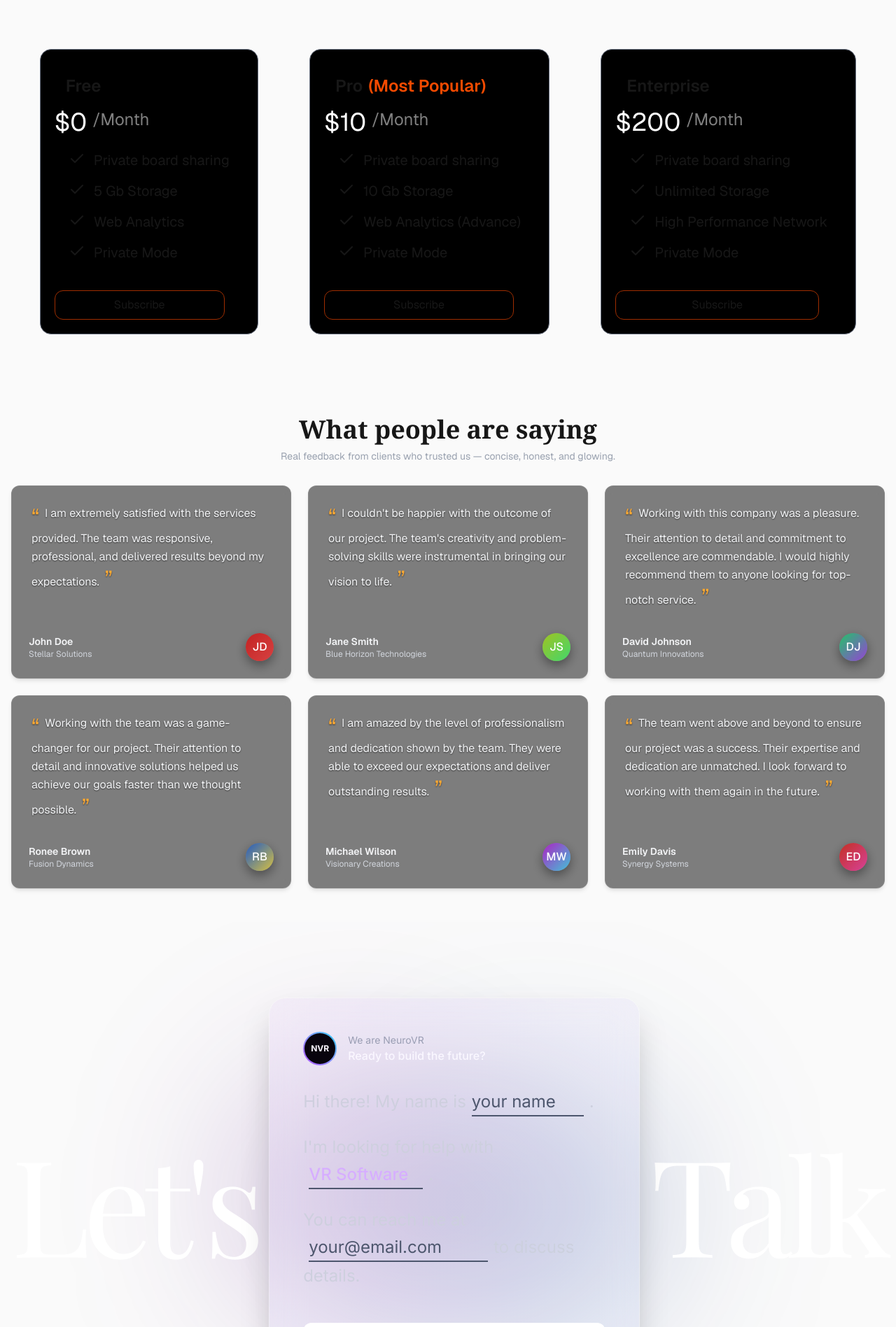
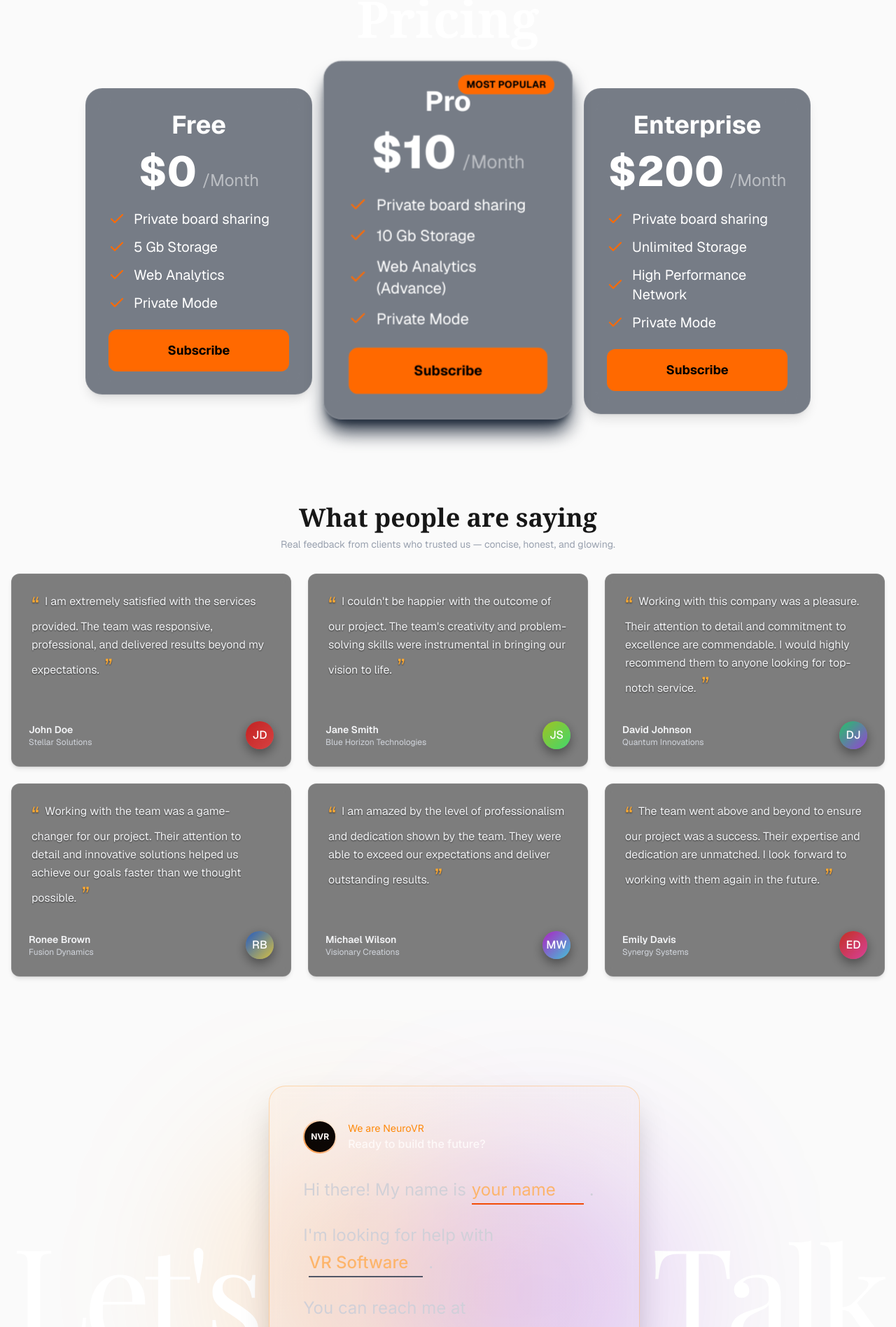
Before and after one commit to wahb-amir/VR, a Next.js app: page / in a window 1280 px wide. Shown: the part 2003-3900 px from the top of the page at 70% size. Built offline with nearby package versions, Linux system fonts and the light colour scheme.

Commit message:
theme change

```diff
--- a/app/Components/Contact.js
+++ b/app/Components/Contact.js
@@ -1,16 +1,19 @@
-'use client'
-import React, { useState } from 'react';
-import { Playfair_Display, Inter } from 'next/font/google';
+"use client";
+import React, { useState } from "react";
+import { Playfair_Display, Inter } from "next/font/google";
 
-const playfair = Playfair_Display({ subsets: ['latin'], weight: ['400', '600'] });
-const inter = Inter({ subsets: ['latin'] });
+const playfair = Playfair_Display({
+  subsets: ["latin"],
+  weight: ["400", "600"],
+});
+const inter = Inter({ subsets: ["latin"] });
 
 const NeuroContact = () => {
   const [formData, setFormData] = useState({
-    name: '',
-    email: '',
-    interest: 'VR Development',
-    details: ''
+    name: "",
+    email: "",
+    interest: "VR Development",
+    details: "",
   });
 
   const [isSubmitting, setIsSubmitting] = useState(false);
@@ -31,37 +34,44 @@ const NeuroContact = () => {
   };
 
   return (
-    <section className={`min-h-screen bg-transparent text-white flex items-center justify-center overflow-hidden relative z-10 ${inter.className}`} id='contact'>
-
-      <div className="absolute top-1/4 left-1/4 w-96 h-96 bg-purple-900/20 rounded-full blur-[120px] pointer-events-none" />
-      <div className="absolute bottom-1/4 right-1/4 w-96 h-96 bg-blue-900/20 rounded-full blur-[120px] pointer-events-none" />
+    <section
+      className={`min-h-screen text-white flex items-center justify-center overflow-hidden relative z-10 ${inter.className}`}
+      id="contact"
+    >
+      <div className="absolute top-1/4 left-1/4 w-96 h-96 bg-orange-400/20 rounded-full blur-[120px] pointer-events-none" />
+      <div className="absolute bottom-1/4 right-1/4 w-96 h-96 bg-purple-700/20 rounded-full blur-[120px] pointer-events-none" />
 
       <div className="container mx-auto px-4 flex flex-col lg:flex-row items-center justify-between relative z-10 w-full max-w-7xl">
-
-        <div className={`hidden lg:block text-[12rem] leading-none text-white italic tracking-tighter ${playfair.className}`}>
+        <div
+          className={`hidden lg:block text-[12rem] leading-none text-white italic tracking-tighter ${playfair.className}`}
+        >
           Let's
         </div>
 
-
+        {/* Form card */}
         <div className="w-full max-w-xl mx-4">
-          <div className="backdrop-blur-xl bg-white/5 border border-white/10 p-8 md:p-12 rounded-3xl shadow-2xl relative overflow-hidden group transition-all duration-500 hover:border-white/20 hover:shadow-purple-900/20">
-
-            <div className="absolute inset-0 bg-gradient-to-br from-purple-500/5 to-blue-500/5 pointer-events-none" />
+          <div className="backdrop-blur-sm bg-white/5 border border-orange-400/30 p-8 md:p-12 rounded-3xl shadow-2xl relative overflow-hidden group transition-all duration-500 hover:border-orange-300 hover:shadow-orange-500/20">
+            <div className="absolute inset-0 bg-gradient-to-br from-orange-400/5 to-purple-700/5 pointer-events-none" />
 
             <div className="flex items-center gap-4 mb-8">
-              <div className="w-12 h-12 rounded-full bg-gradient-to-tr from-purple-500 to-cyan-400 p-[2px]">
+              <div className="w-12 h-12 rounded-full bg-gradient-to-tr from-orange-400 to-white p-[2px]">
                 <div className="w-full h-full rounded-full bg-black flex items-center justify-center text-xs font-bold">
                   NVR
                 </div>
               </div>
               <div>
-                <p className="text-gray-400 text-sm">We are NeuroVR</p>
-                <p className="text-white font-medium">Ready to build the future?</p>
+                <p className="text-orange-400 text-sm">We are NeuroVR</p>
+                <p className="text-white font-medium">
+                  Ready to build the future?
+                </p>
               </div>
             </div>
 
             {!isSent ? (
-              <form onSubmit={handleSubmit} className="space-y-6 text-xl md:text-2xl leading-relaxed text-gray-300">
+              <form
+                onSubmit={handleSubmit}
+                className="space-y-6 text-xl md:text-2xl leading-relaxed text-gray-300"
+              >
                 <p>
                   Hi there! My name is
                   <input
@@ -71,7 +81,7 @@ const NeuroContact = () => {
                     placeholder="your name"
                     value={formData.name}
                     onChange={handleChange}
-                    className="mx-2 bg-transparent border-b-2 border-gray-600 focus:border-purple-400 outline-none text-white placeholder-gray-600 w-40 transition-colors"
+                    className="mx-2 bg-transparent border-b-2 border-orange-600 focus:border-orange-400 outline-none text-white placeholder-orange-300 w-40 transition-colors"
                   />
                   .
                 </p>
@@ -82,12 +92,12 @@ const NeuroContact = () => {
                     name="interest"
                     value={formData.interest}
                     onChange={handleChange}
-                    className="mx-2 bg-transparent border-b-2 border-gray-600 focus:border-purple-400 outline-none text-purple-300 font-medium cursor-pointer transition-colors appearance-none"
+                    className="mx-2 bg-transparent border-b-2 border-gray-600 focus:border-orange-400 outline-none text-orange-300 font-medium cursor-pointer transition-colors appearance-none"
                   >
-                    <option className="bg-neutral-900 text-gray-300" value="VR Software">VR Software</option>
-                    <option className="bg-neutral-900 text-gray-300" value="AR Integration">AR Integration</option>
-                    <option className="bg-neutral-900 text-gray-300" value="3D Modeling">3D Modeling</option>
-                    <option className="bg-neutral-900 text-gray-300" value="Consulting">Consulting</option>
+                    <option className="bg-neutral-900 text-white" value="VR Software">VR Software</option>
+                    <option className="bg-neutral-900 text-white" value="AR Integration">AR Integration</option>
+                    <option className="bg-neutral-900 text-white" value="3D Modeling">3D Modeling</option>
+                    <option className="bg-neutral-900 text-white" value="Consulting">Consulting</option>
                   </select>
                   .
                 </p>
@@ -101,7 +111,7 @@ const NeuroContact = () => {
                     placeholder="your@email.com"
                     value={formData.email}
                     onChange={handleChange}
-                    className="mx-2 bg-transparent border-b-2 border-gray-600 focus:border-purple-400 outline-none text-white placeholder-gray-600 w-full sm:w-64 transition-colors"
+                    className="mx-2 bg-transparent border-b-2 border-orange-600 focus:border-orange-400 outline-none text-white placeholder-orange-300 w-full sm:w-64 transition-colors"
                   />
                   to discuss details.
                 </p>
@@ -110,24 +120,27 @@ const NeuroContact = () => {
                   <button
                     type="submit"
                     disabled={isSubmitting}
-                    className="group relative w-full py-4 bg-white text-black font-semibold rounded-xl overflow-hidden transition-all hover:scale-[1.02]"
+                    className="group relative w-full py-4 bg-orange-400 text-black font-semibold rounded-xl overflow-hidden transition-all hover:scale-[1.02]"
                   >
-                    <span className={`absolute inset-0 w-full h-full bg-gradient-to-r from-purple-400 to-cyan-300 opacity-0 group-hover:opacity-100 transition-opacity duration-300`} />
+                    <span className="absolute inset-0 w-full h-full bg-gradient-to-r from-orange-400 to-orange-100 opacity-0 group-hover:opacity-100 transition-opacity duration-300" />
                     <span className="relative z-10 flex items-center justify-center gap-2">
-                      {isSubmitting ? 'Sending...' : 'Send Message'}
+                      {isSubmitting ? "Sending..." : "Send Message"}
                     </span>
                   </button>
                 </div>
               </form>
             ) : (
               <div className="text-center py-12 animate-fade-in">
-                <div className="w-16 h-16 bg-green-500/20 text-green-400 rounded-full flex items-center justify-center mx-auto mb-4">
-                </div>
-                <h3 className="text-2xl font-bold text-white mb-2">Message Received!</h3>
-                <p className="text-gray-400">Thanks, {formData.name}. We'll be in touch shortly.</p>
+                <div className="w-16 h-16 bg-green-500/20 text-green-400 rounded-full flex items-center justify-center mx-auto mb-4"></div>
+                <h3 className="text-2xl font-bold text-white mb-2">
+                  Message Received!
+                </h3>
+                <p className="text-gray-400">
+                  Thanks, {formData.name}. We'll be in touch shortly.
+                </p>
                 <button
                   onClick={() => setIsSent(false)}
-                  className="mt-6 text-sm text-purple-400 hover:text-purple-300 underline"
+                  className="mt-6 text-sm text-orange-400 hover:text-orange-300 underline"
                 >
                   Send another?
                 </button>
@@ -136,14 +149,17 @@ const NeuroContact = () => {
           </div>
         </div>
 
-        <div className={`hidden lg:block text-[12rem] leading-none text-white italic tracking-tighter ${playfair.className}`}>
+        <div
+          className={`hidden lg:block text-[12rem] leading-none text-white italic tracking-tighter ${playfair.className}`}
+        >
           Talk
         </div>
 
-        <div className={`lg:hidden absolute top-10 left-0 w-full text-center text-6xl text-white/10 font-bold -z-10 ${playfair.className}`}>
+        <div
+          className={`lg:hidden absolute top-10 left-0 w-full text-center text-6xl text-white/10 font-bold -z-10 ${playfair.className}`}
+        >
           Let's Talk
         </div>
-
       </div>
     </section>
   );
--- a/app/Components/Pricing.js
+++ b/app/Components/Pricing.js
@@ -1,6 +1,7 @@
 "use client";
 import React from "react";
 import { Check } from "lucide-react";
+
 const Pricing = () => {
   const pricingPlans = [
     {
@@ -37,46 +38,53 @@ const Pricing = () => {
       buttonText: "Subscribe",
     },
   ];
+
   return (
-    <div >
-      <h1
-        className="text-6xl text-center mt-5 mb-5 font-bold font-serif"
-        id="pricing"
-      >
+    <section className=" text-white py-20 px-6" id="pricing">
+      <h1 className="text-6xl md:text-7xl font-extrabold font-serif text-center mb-16">
         Pricing
       </h1>
-      <main className="w-screen h-fit pt-5 pb-7 rounded-3xl p-5 flex justify-around items-center md:flex-row flex-col">
+
+      <div className="flex flex-col md:flex-row justify-center items-start gap-8 max-w-7xl mx-auto ">
         {pricingPlans.map((plan, index) => (
           <div
             key={index}
-            className="pricing-card border border-gray-500 p-5 rounded-2xl md:w w-90% h-fit bg-black mt-10 mb-10"
+            className={`relative w-full md:w-1/3 bg-gray-800/60 backdrop-blur-lg rounded-3xl border border-white/10 shadow-lg flex flex-col items-center p-8 transform transition duration-300  ${
+              plan.name === "Pro"
+                ? "md:scale-110 z-20 -translate-y-4 shadow-xl shadow-gray-800 hover:scale-115"
+                : "md:scale-100 z-10 hover:scale-105"
+            }`}
           >
-            {plan.name === "Pro" ? (
-              <h2 className="text-2xl font-semibold text-left gap-2 flex p-4">
-                {plan.name}
-                <p className="text-orange-600">(Most Popular)</p>
-              </h2>
-            ) : (
-              <h2 className="text-2xl font-semibold text-left p-4">
-                {plan.name}
-              </h2>
+            {plan.name === "Pro" && (
+              <span className="absolute top-4 right-4 bg-orange-500 text-black font-bold px-3 py-1 rounded-full text-sm uppercase tracking-wide scale-90">
+                Most Popular
+              </span>
             )}
-            <span className="text-4xl text-white flex gap-2 --3">{plan.price}
-                <p className="text-2xl text-white/50">/Month</p>
-            </span>
-            <ul className="p-3 mb-5">
+            <h2 className="text-3xl md:text-4xl font-bold mb-4">{plan.name}</h2>
+            <div className="flex items-baseline mb-6 gap-2">
+              <span className="text-5xl md:text-6xl font-extrabold">
+                {plan.price}
+              </span>
+              <span className="text-xl md:text-2xl text-white/50">/Month</span>
+            </div>
+            <ul className="space-y-3 mb-6 w-full">
               {plan.features.map((feature, i) => (
-                <li key={i} className="text-xl p-2 flex gap-3">
-                    <Check/>
-                    {feature}
-                    </li>
+                <li
+                  key={i}
+                  className="flex items-center gap-3 text-lg md:text-xl"
+                >
+                  <Check className="text-orange-500 w-6 h-6 flex-shrink-0" />
+                  {feature}
+                </li>
               ))}
             </ul>
-            <button className="border border-orange-800 text-center m-auto rounded-xl p-2  cursor-pointer hover:bg-gray-950 transition-all active:scale-90 w-[90%] m-auto">{plan.buttonText}</button>
+            <button className="w-full bg-orange-500 hover:bg-orange-600 text-black font-bold py-4 rounded-xl transition transform active:scale-95 text-lg">
+              {plan.buttonText}
+            </button>
           </div>
         ))}
-      </main>
-    </div>
+      </div>
+    </section>
   );
 };
 
```
